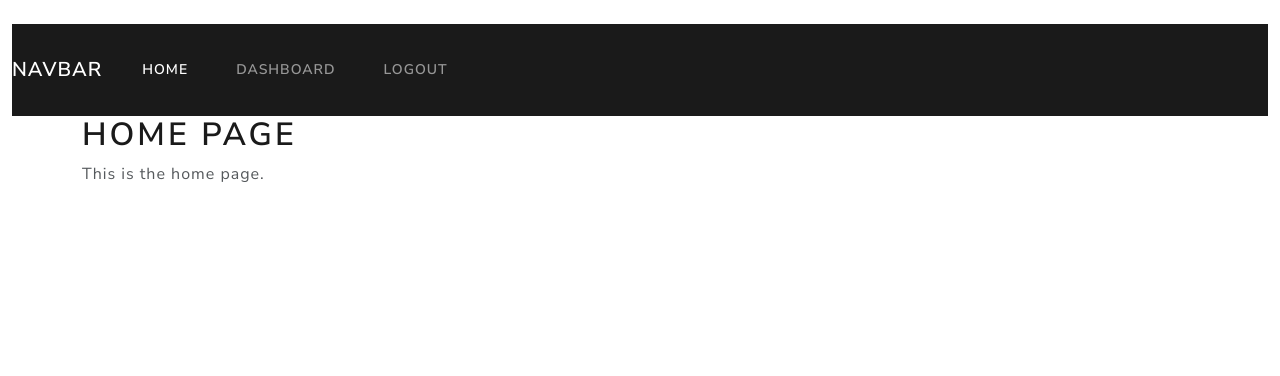
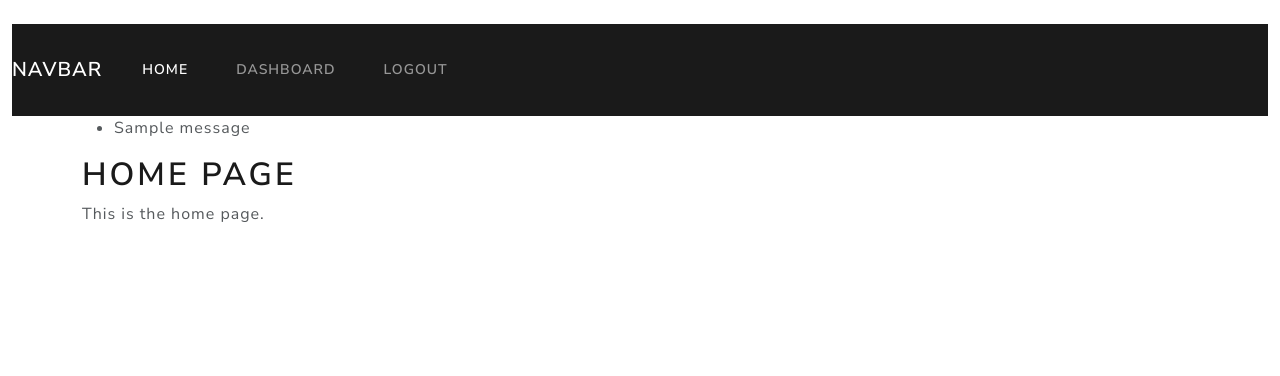
Before and after one commit to PDA44719/coursework-2-software-engineering, a Python web app: template my_app/templates/main_page.html in a window 1280 px wide. Shown: the top 376 px of the page. Run offline with Jinja, Linux system fonts and the light colour scheme; the template is opened without the code that fills it, so the values that code supplies are empty; one stand-in notice (Sample message) is shown; some libraries are stand-ins or nearby versions.

Commit message:
Displaying flashed messages on the main page.

```diff
--- a/my_app/templates/main_page.html
+++ b/my_app/templates/main_page.html
@@ -1,6 +1,16 @@
 {% extends 'layout.html' %}
 {% set at_home = True %}
 {% block content %}
+    {# Displays flashed messages on a page #}
+    {% with messages = get_flashed_messages() %}
+        {% if messages %}
+            <ul>
+            {% for message in messages %}
+                <li>{{ message }}</li>
+            {% endfor %}
+            </ul>
+        {% endif %}
+    {% endwith %}
     <h1>Home Page</h1>
     <p>This is the home page.</p>
 {% endblock %}
```
